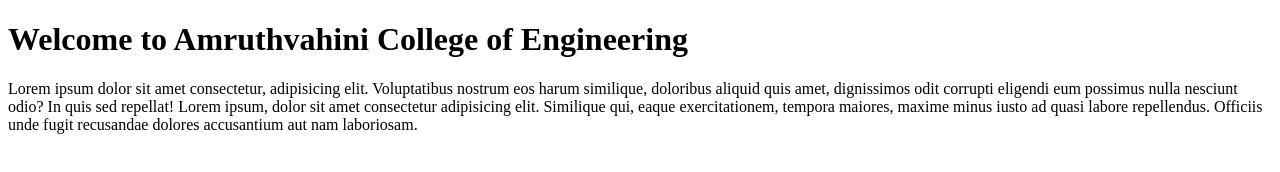
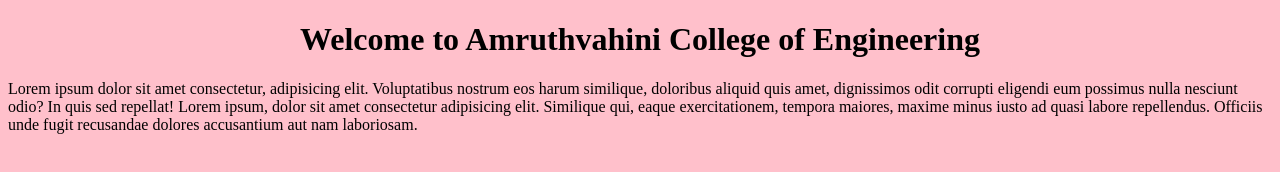
Before and after one commit to omjadhav9641/DAY1, a plain HTML site: page index.html in a window 1280 px wide. Drawn offline with Linux system fonts and the light colour scheme.

Commit message:
update background,center,title

```diff
--- a/index.html
+++ b/index.html
@@ -2,11 +2,11 @@
 <html lang="en">
 <head>
     <meta charset="UTF-8">
-    <meta name="viewport" content="width=device-width, initial-scale=1.0">
-    <title>Home Page</title>
+    <meta name="viewport" content= "width=device-width, initial-scale=1.0">
+    <title>Om | Home Page</title>
 </head>
-<body>
-    <h1>Welcome to Amruthvahini College of Engineering</h1>
+<body bgcolor="pink">
+    <h1 align = "center"> Welcome to Amruthvahini College of Engineering</h1>
     <p>Lorem ipsum dolor sit amet consectetur, adipisicing elit. Voluptatibus nostrum eos harum similique, doloribus aliquid quis amet, dignissimos odit corrupti eligendi eum possimus nulla nesciunt odio? In quis sed repellat! Lorem ipsum, dolor sit amet consectetur adipisicing elit. Similique qui, eaque exercitationem, tempora maiores, maxime minus iusto ad quasi labore repellendus. Officiis unde fugit recusandae dolores accusantium aut nam laboriosam.</p>
 </body>
 </html>
```
